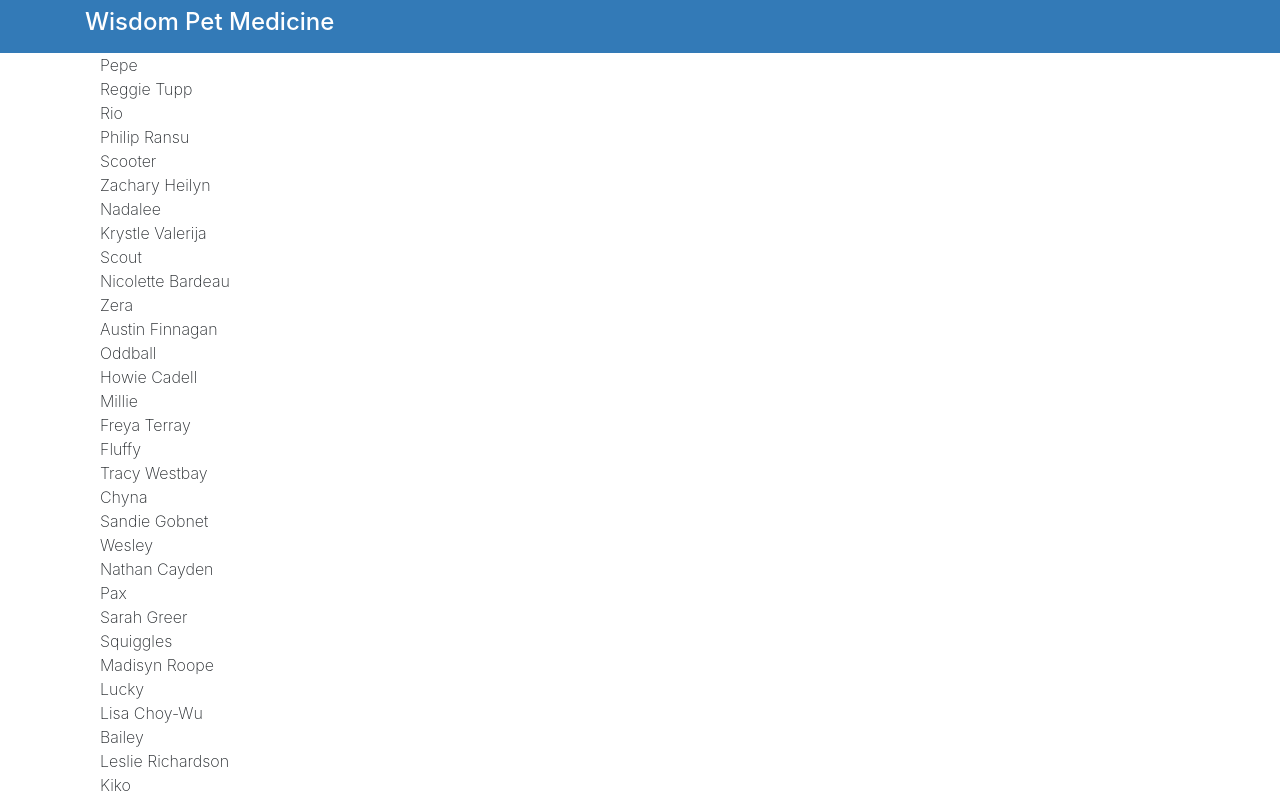
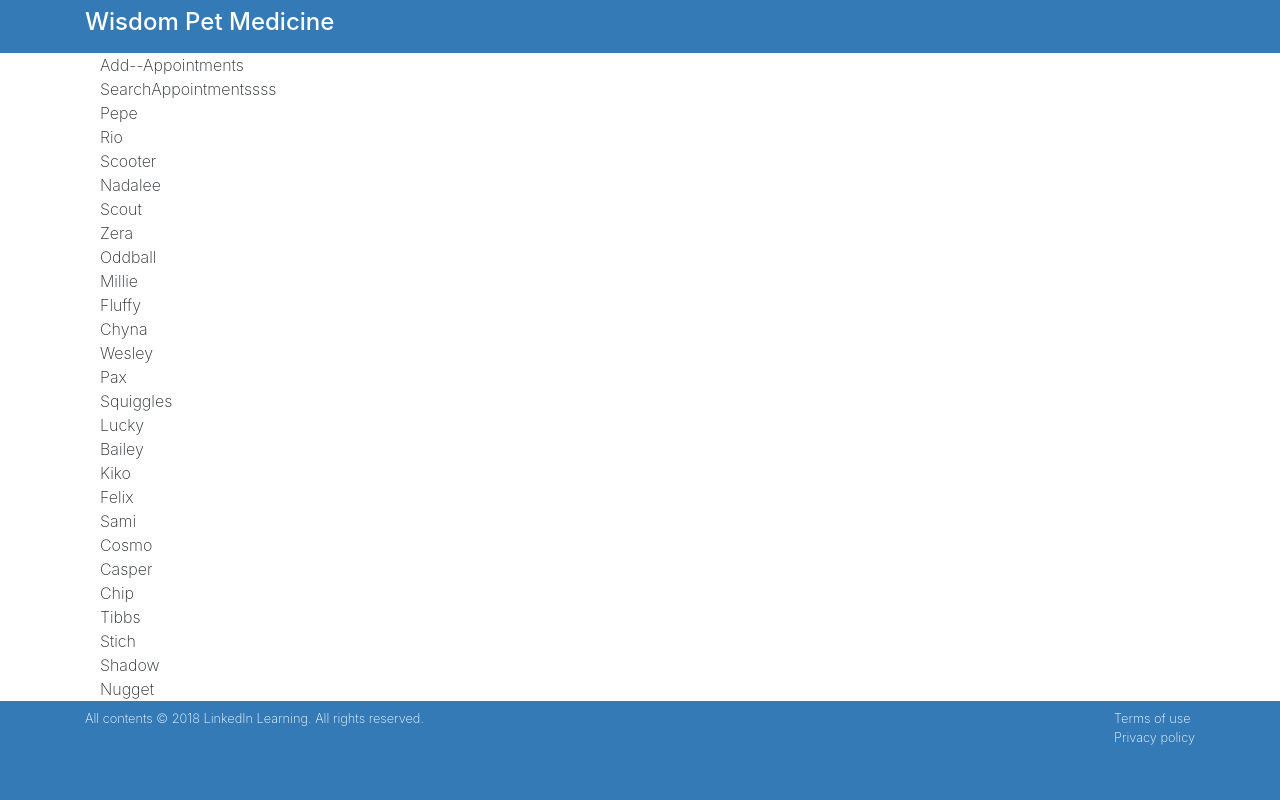
Before and after one commit to johnmorrisQADeveloper/004_react_interface, a React (Create React App) app: page / in a window 1280 px wide. Shown: the top 800 px of the page. Built offline with nearby package versions, Linux system fonts and the light colour scheme.

Commit message:
passing data through props

```diff
--- a/src/components/App.js
+++ b/src/components/App.js
@@ -48,24 +48,15 @@ export default class App extends Component {
       })
   }
   render() {
-    const listItems = this.state.myAppointments.map((item, index) => {
-      return (
-        <div key={index}>
-          <div> {item.petName}</div>
-          <div> {item.ownerName}</div>
-        </div>
-      )
-    })
     return (
       <main className="page bg-white" id="petratings">
         <div className="container">
           <div className="row">
             <div className="col-md-12 bg-white">
               <div className="container">
-                {listItems}
                 <AddAppointments />
                 <SearchAppointments />
-                <ListAppointments />
+                <ListAppointments myAppointments={this.state.myAppointments}/>
               </div>
             </div>
           </div>
--- a/src/components/ListAppointments.js
+++ b/src/components/ListAppointments.js
@@ -2,9 +2,14 @@ import React, { Component } from 'react'
 
 export default class ListAppointments extends Component {
   render() {
+    const listItems = this.props.myAppointments.map(item => {
+      return (
+        <div>{item.petName}</div>
+      )
+    })
     return (
       <div>
-        ListAppointments
+        {listItems}
       </div>
     )
   }
```
